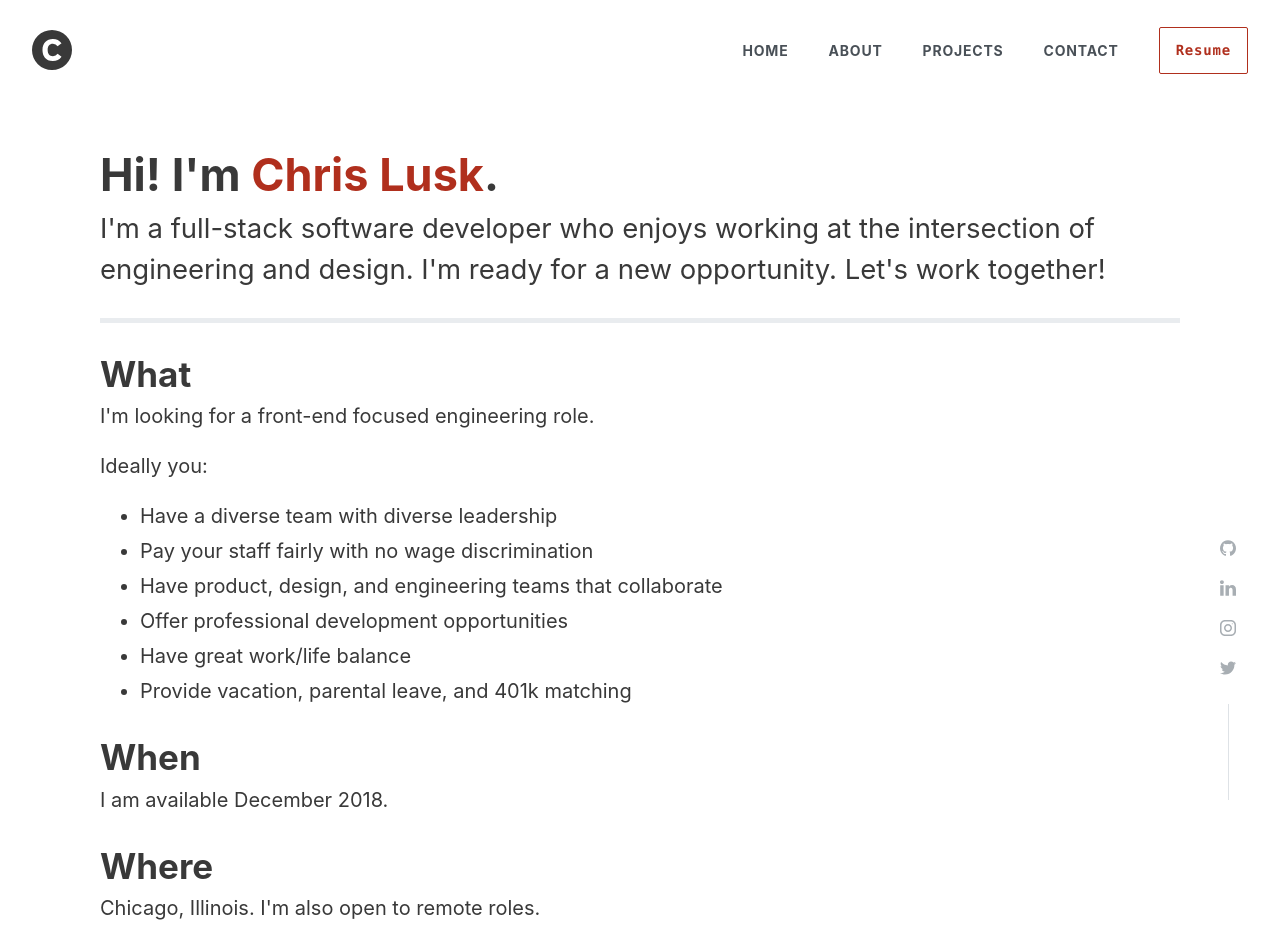
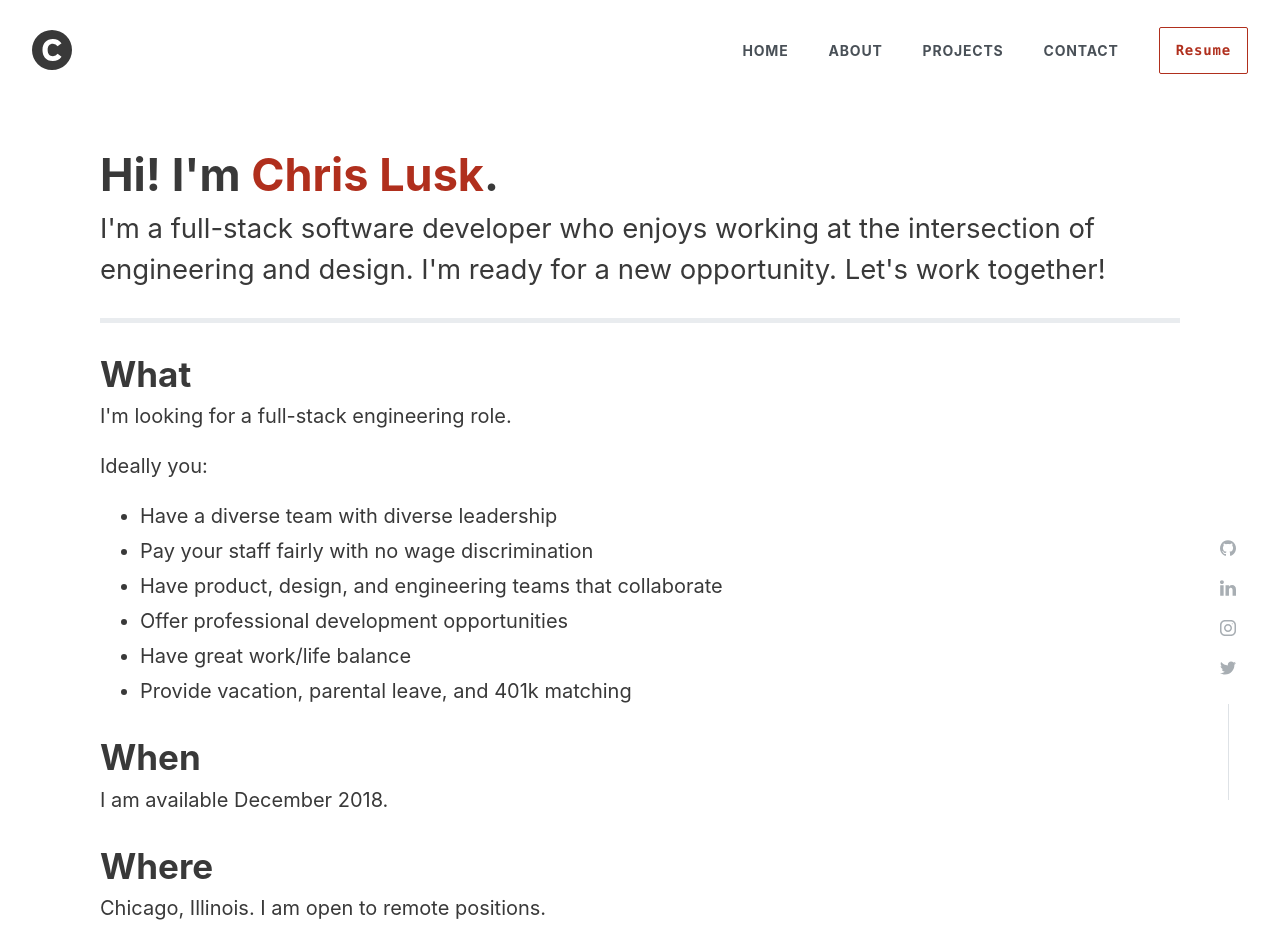
Before and after one commit to chrismlusk/chrismlusk, a Next.js app: page /hire-me in a window 1280 px wide. Shown: the top 952 px of the page. Built offline with nearby package versions, Linux system fonts and the light colour scheme; a web font is replaced by a local one.

Commit message:
tweak text and style

```diff
--- a/pages/hire-me.js
+++ b/pages/hire-me.js
@@ -11,8 +11,11 @@ import {
 
 const Wave = styled.span`
   display: inline-block;
-  padding-right: 4rem;
   position: relative;
+
+  @media (min-width: ${({ theme }) => theme.breakpoint.md}) {
+    padding-right: 4rem;
+  }
 
   .wave {
     cursor: default;
@@ -61,7 +64,7 @@ const HireMe = props => (
         </h1>
         <LeadBlurb>I'm a full-stack software developer who enjoys working at the intersection of engineering and design. I'm ready for a new opportunity. Let's work together!</LeadBlurb>
         <h2>What</h2>
-        <p>I'm looking for a front-end focused engineering role.</p>
+        <p>I'm looking for a full-stack engineering role.</p>
         <p>Ideally you:</p>
         <ul>
           <li>Have a diverse team with diverse leadership</li>
@@ -76,7 +79,7 @@ const HireMe = props => (
         <p>I am available December 2018.</p>
 
         <h2>Where</h2>
-        <p>Chicago, Illinois. I'm also open to remote roles.</p>
+        <p>Chicago, Illinois. I am open to remote positions.</p>
 
         <h2>Why</h2>
         <p>I'm a developer with experience throughout the whole stack. I value pair programming and mentoring, so collaboration with colleagues is essential to me. I have a deep understanding of design, and I care about building intuitive user experiences. I enjoy writing CSS. I believe accessibility and performance are vital because the internet should be available to everyone. I love learning new technologies, but we should be more concerned with choosing the right tool for the job.</p>
```
